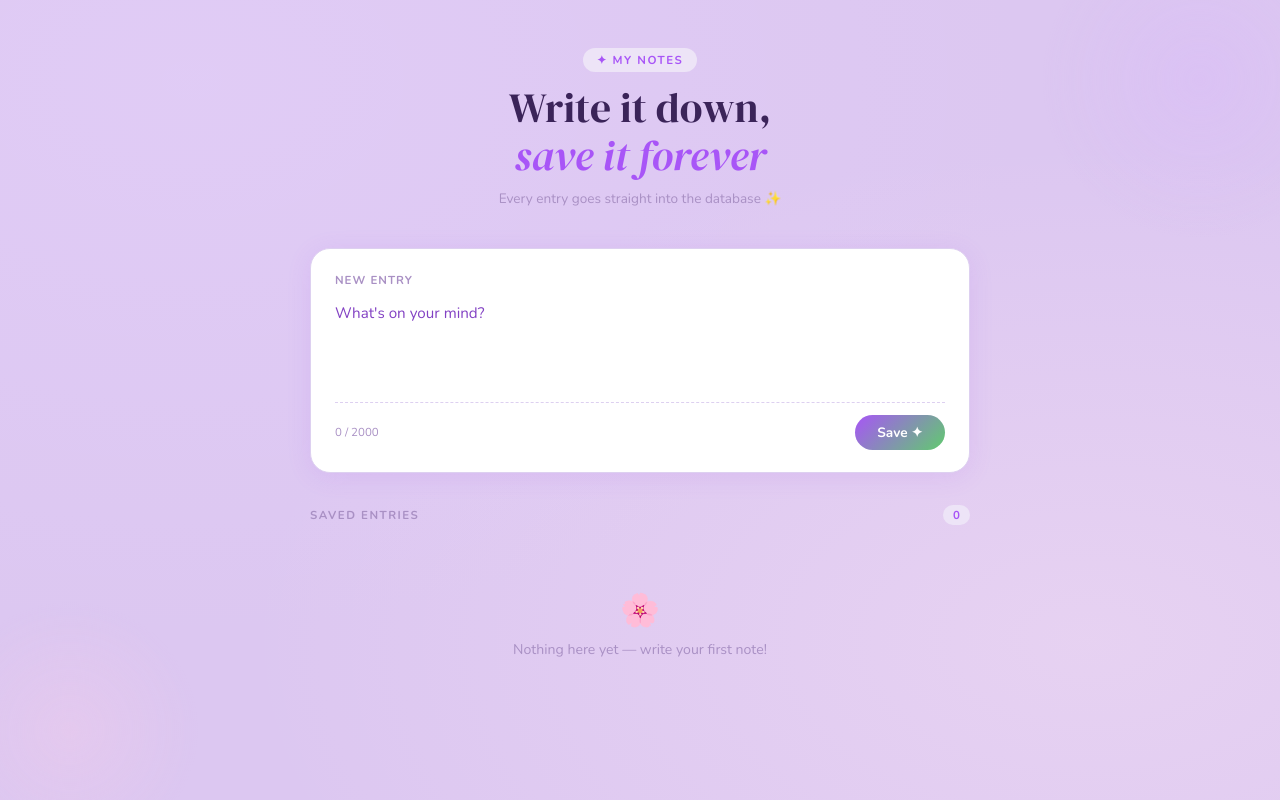
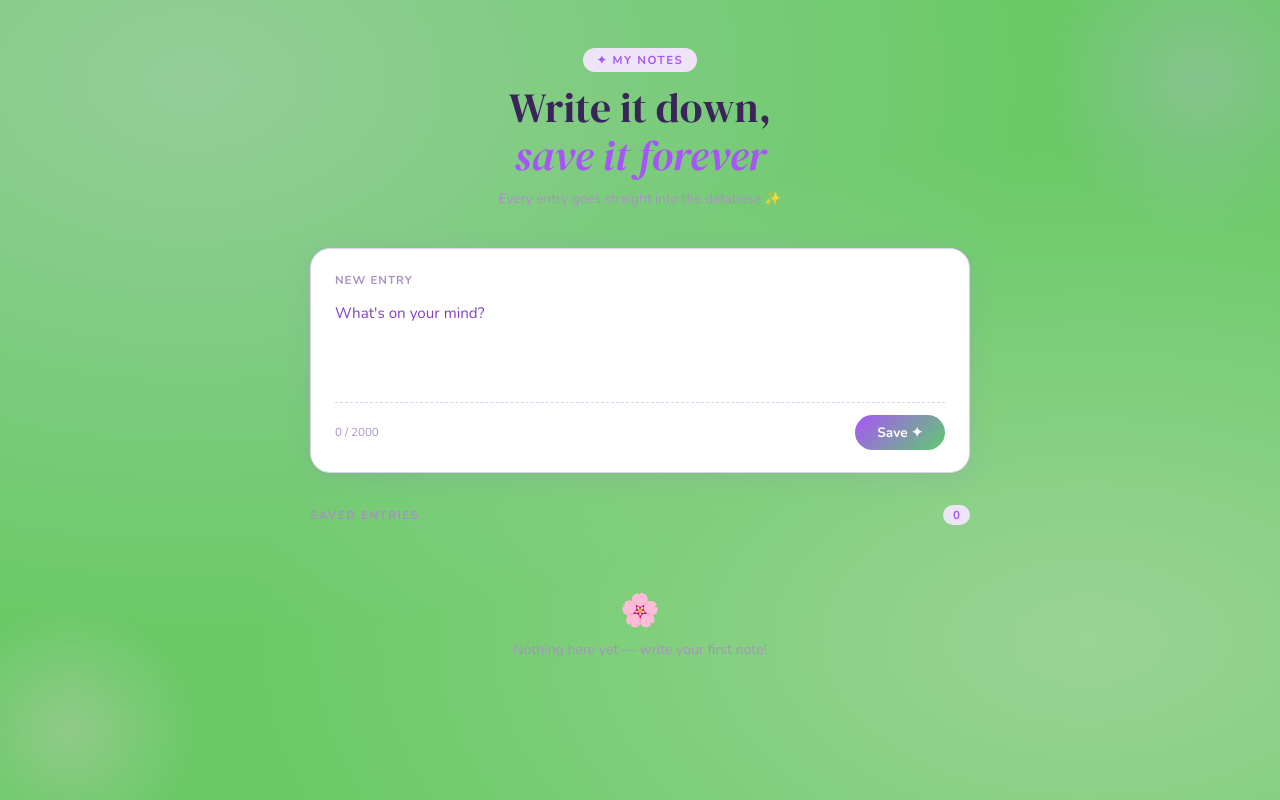
Before and after one commit to ViktoriaStefanova-fontys/Case-Study-1-web-pipeline, a Flask app: page / in a window 1280 px wide. Run offline with Flask 3, Linux system fonts and the light colour scheme; data that the repository does not hold is empty.

Commit message:
change background

```diff
--- a/templates/index.html
+++ b/templates/index.html
@@ -9,7 +9,7 @@
     *, *::before, *::after { box-sizing: border-box; margin: 0; padding: 0; }
 
     :root {
-      --bg:          #dcc7f1;
+      --bg:          #43bd40cb;
       --surface:     #ffffff;
       --border:      #ddd0f0;
       --accent:      #a855f7;
```
Also changed, not shown: .github/workflows/ecr.yml, 1 other file.
